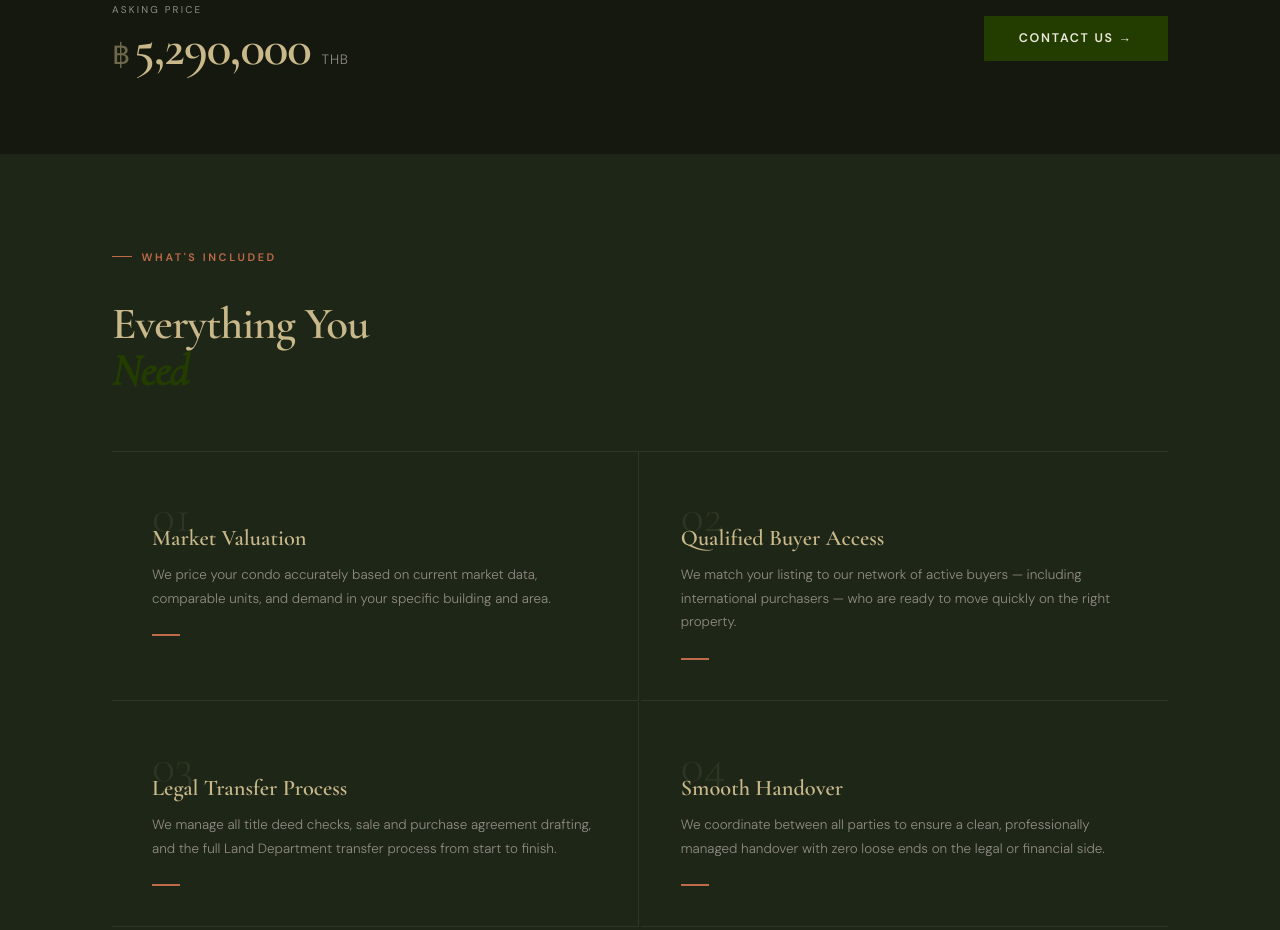
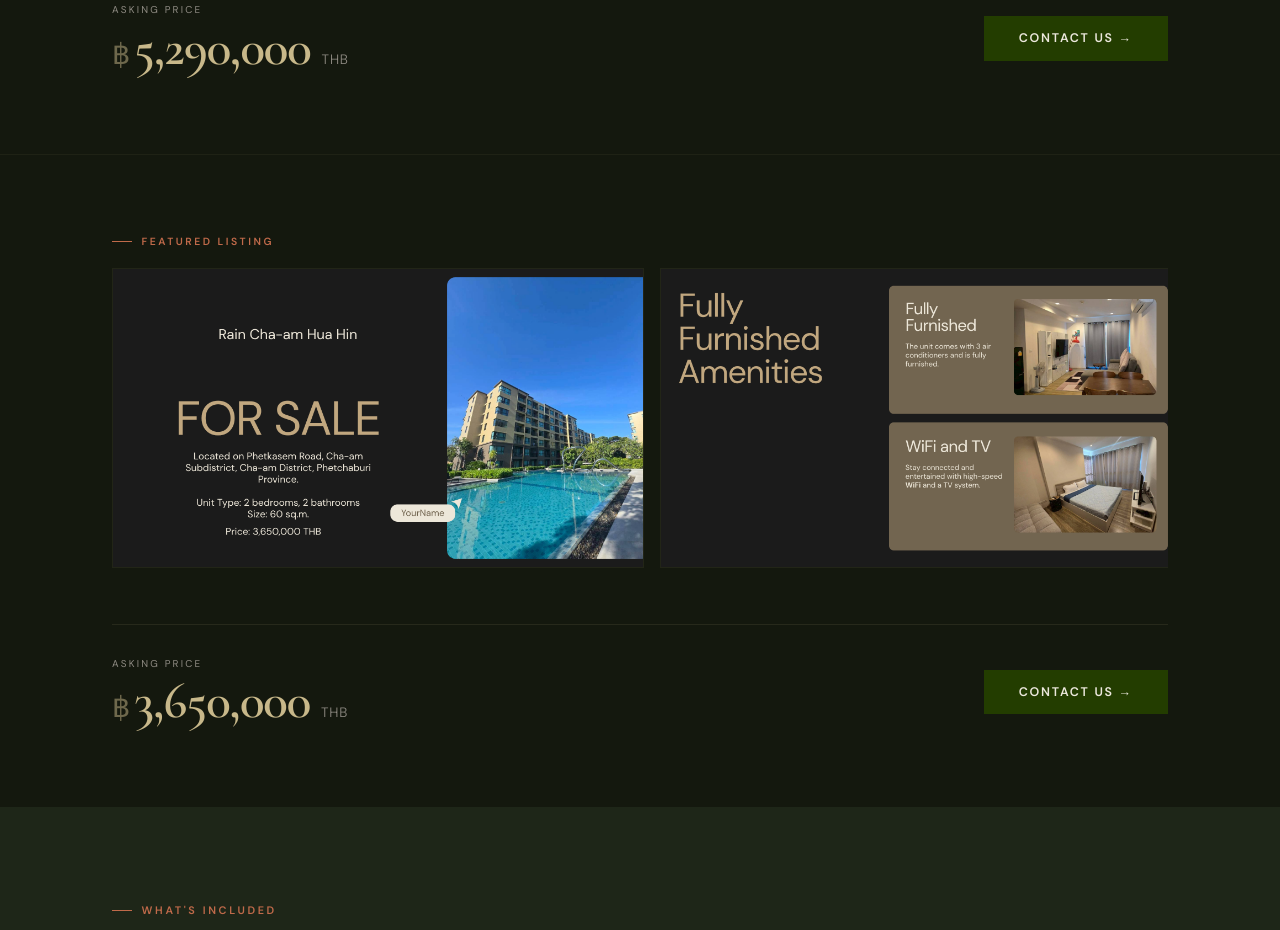
Before and after one commit to rinalds00/Fatboys-Living-Estate-Website, a website: page sell-condo.html in a window 1280 px wide. Shown: the part 1394-2324 px from the top of the page. Drawn offline with nearby package versions, Linux system fonts and the light colour scheme.

Commit message:
Add second condo listing (3,650,000 THB) with 7 photos to sell-condo page
Co-Authored-By: Claude Sonnet 4.6 <noreply@anthropic.com>

```diff
--- a/sell-condo.html
+++ b/sell-condo.html
@@ -342,6 +342,26 @@
     </div>
   </section>
 
+  <section class="listing-section" style="border-top:1px solid rgba(200,184,138,.06)">
+    <div class="listing-eyebrow">Featured Listing</div>
+    <div class="listing-gallery reveal">
+      <a class="listing-img" href="Brand_assets/1R (1).png" target="_blank"><img src="Brand_assets/1R (1).png" alt="Condo photo 1"/></a>
+      <a class="listing-img" href="Brand_assets/1R (2).png" target="_blank"><img src="Brand_assets/1R (2).png" alt="Condo photo 2"/></a>
+      <a class="listing-img" href="Brand_assets/1R (3).png" target="_blank"><img src="Brand_assets/1R (3).png" alt="Condo photo 3"/></a>
+      <a class="listing-img" href="Brand_assets/1R (4).png" target="_blank"><img src="Brand_assets/1R (4).png" alt="Condo photo 4"/></a>
+      <a class="listing-img" href="Brand_assets/1R (5).png" target="_blank"><img src="Brand_assets/1R (5).png" alt="Condo photo 5"/></a>
+      <a class="listing-img" href="Brand_assets/1R (6).png" target="_blank"><img src="Brand_assets/1R (6).png" alt="Condo photo 6"/></a>
+      <a class="listing-img" href="Brand_assets/1R (7).png" target="_blank"><img src="Brand_assets/1R (7).png" alt="Condo photo 7"/></a>
+    </div>
+    <div class="listing-detail reveal">
+      <div class="listing-price-block">
+        <div class="listing-price-label">Asking Price</div>
+        <div class="listing-price"><span>฿</span>3,650,000 <span style="font-size:.85rem;color:var(--stone-grey);font-family:'DM Sans',sans-serif;font-weight:300;letter-spacing:.06em">THB</span></div>
+      </div>
+      <a href="https://lin.ee/H5iMNKQ" target="_blank" class="btn-forest" style="white-space:nowrap;cursor:pointer">Contact Us →</a>
+    </div>
+  </section>
+
   <section class="benefits-section">
     <div class="reveal benefits-heading-row">
       <div class="benefits-eyebrow" data-i18n="pg.whats_included">What's Included</div>
```
Also changed, not shown: Brand_assets/1R (1).png (added), Brand_assets/1R (2).png (added), Brand_assets/1R (3).png (added), Brand_assets/1R (4).png (added), Brand_assets/1R (6).png (added), Brand_assets/1R (7).png (added), 1 other file.
